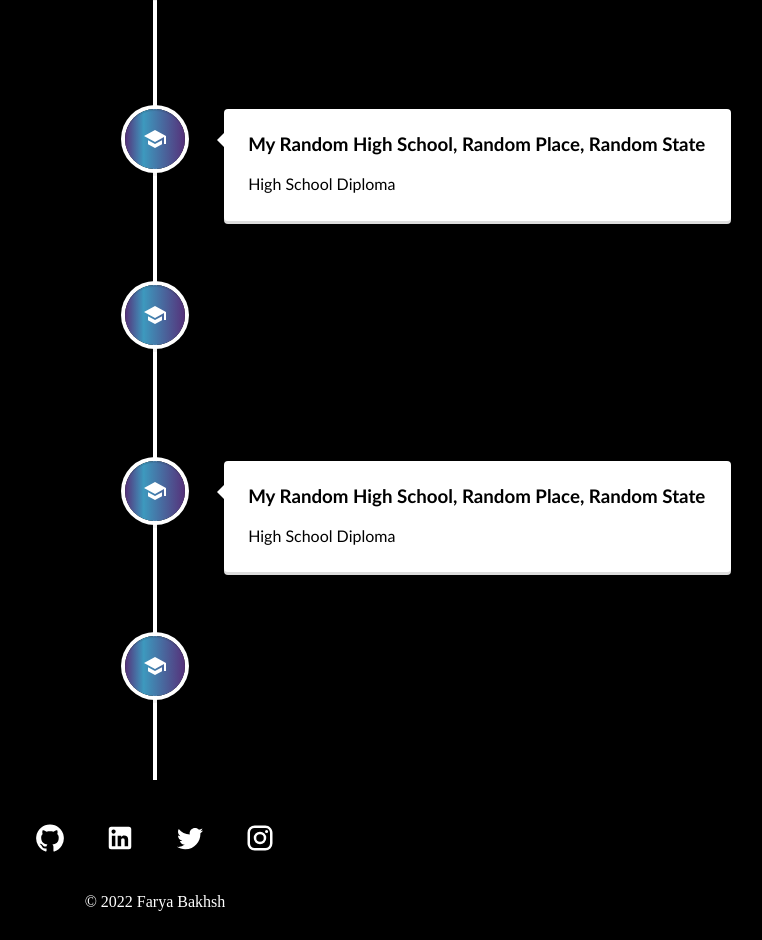
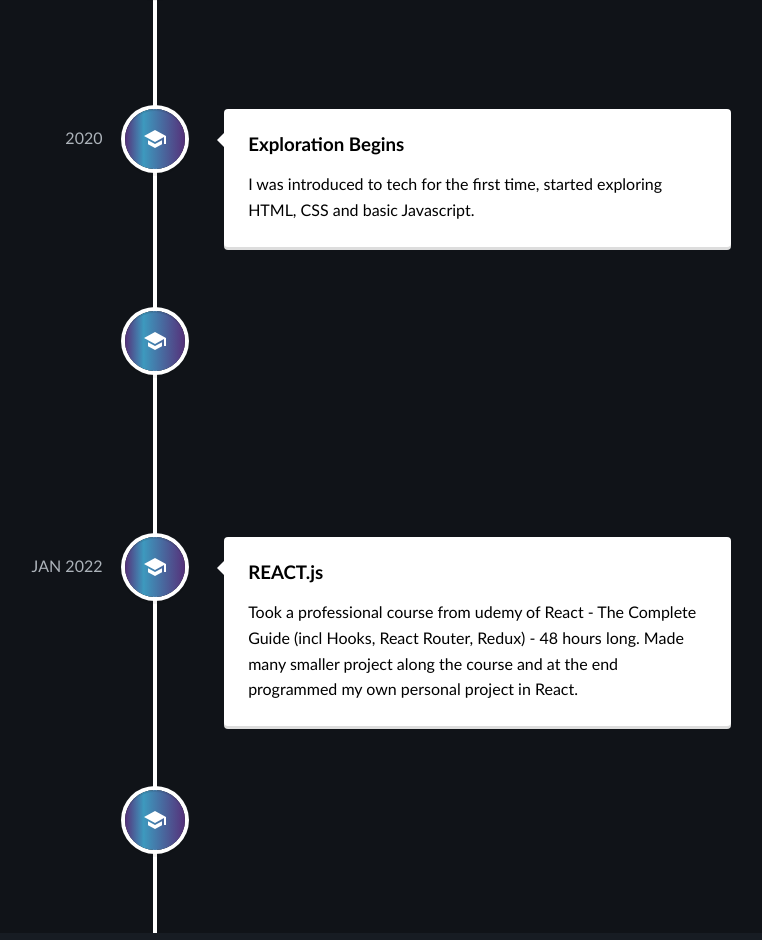
Before and after one commit to faryabakhsh/portfolio, a React (Create React App) app: page /education in a window 1280 px wide. Shown: the part 247-1187 px from the top of the page, without its empty margins (485-1247 px from the left). Built offline with nearby package versions, Linux system fonts and the light colour scheme.

Commit message:
education

```diff
--- a/src/App.js
+++ b/src/App.js
@@ -5,6 +5,7 @@ import Education from './pages/Education';
 import Projects from './pages/Projects';
 import Home from './pages/Home';
 import Footer from './components/Footer/Footer';
+
 
 function App() {
   return (
--- a/src/components/Footer/Footer.css
+++ b/src/components/Footer/Footer.css
@@ -1,7 +1,7 @@
 .footer {
     width: 100%;
-    height: 150px;
-    background: #000000;
+    height: 80px;
+    background: #171c23;
     display: flex;
     justify-content: center;
      align-items: center;
@@ -12,7 +12,7 @@
 
   .socialMedia svg {
     color: white;
-    margin: 20px;
+    margin: 5px;
     font-size: 30px;
     cursor: pointer;
 
--- a/src/components/Navbar.css
+++ b/src/components/Navbar.css
@@ -1,7 +1,7 @@
 .navbar {
     width: 100%;
     height: 80px;
-    background: black;
+    background: #171c23;
     font-family: calibri;
     font-size: 20px;
     justify-content: space-between;
--- a/src/pages/Education.css
+++ b/src/pages/Education.css
@@ -1,9 +1,13 @@
 .education {
-    background-color: black;
+    background-color: #101318;
     /* background-image: linear-gradient(to right, #434343 0%, black 100%); */
     font-family: "calibri";
 }
+
 .education h2 {
     color: #3d99be;
     text-align: center;
 }
+.date {
+    color:aliceblue
+}
--- a/src/pages/Education.js
+++ b/src/pages/Education.js
@@ -8,65 +8,70 @@ function Education() {
   return (
     <div className='education'>
       <h2>My Education History</h2>
-      <VerticalTimeline>
+      <VerticalTimeline >
         <VerticalTimelineElement
         className="vertical-timeline-element--education"
-        date="2010 - 2014"
+        dateClassName='date'
+        date="2019 - 2023"
         iconStyle={{ backgroundImage: "linear-gradient(to right, #56317a 0%, #3d99be 31%, #56317a 100%)", color: "#fff" }}
         icon={<SchoolIcon />}
         >
             <h3 className="vertical-timeline-element-title">
-            My Random High School, Random Place, Random State
+            National University of Science and Technology - NUST
           </h3>
-          <p> High School Diploma</p>
+          <p> BS in Governance and Public Policy</p>
         </VerticalTimelineElement>
 
         <VerticalTimelineElement
         className="vertical-timeline-element--education"
-        date="2010 - 2014"
+        dateClassName='date'
+        date="2020"
         iconStyle={{ backgroundImage: "linear-gradient(to right, #56317a 0%, #3d99be 31%, #56317a 100%)", color: "#fff" }}
         icon={<SchoolIcon />}
         >
             <h3 className="vertical-timeline-element-title">
-            My Random High School, Random Place, Random State
+            Exploration Begins
           </h3>
-          <p> High School Diploma</p>
+          <p> I was introduced to tech for the first time, started exploring HTML, CSS and basic Javascript.</p>
         </VerticalTimelineElement>
 
         <VerticalTimelineElement
         className="vertical-timeline-element--education"
-        date="2010 - 2014"
+        dateClassName='date'
+        date="2020-2021"
         iconStyle={{ backgroundImage: "linear-gradient(to right, #56317a 0%, #3d99be 31%, #56317a 100%)", color: "#fff" }}
         icon={<SchoolIcon />}
         >
             <h3 className="vertical-timeline-element-title">
-            My Random High School, Random Place, Random State
+            Wild - Career Changing Decision
           </h3>
-          <p> High School Diploma</p>
+          <p> enrolled myself into a minor course of web engineering at university, at the same time teaching myself the fundamentals of front-end technologies through online courses of udemy</p>
         </VerticalTimelineElement>
 
         <VerticalTimelineElement
         className="vertical-timeline-element--education"
-        date="2010 - 2014"
+        dateClassName='date'
+        date="JAN 2022"
         iconStyle={{ backgroundImage: "linear-gradient(to right, #56317a 0%, #3d99be 31%, #56317a 100%)", color: "#fff" }}
         icon={<SchoolIcon />}
         >
             <h3 className="vertical-timeline-element-title">
-            My Random High School, Random Place, Random State
+            REACT.js
           </h3>
-          <p> High School Diploma</p>
+          <p> Took a professional course from udemy of React - The Complete Guide (incl Hooks, React Router, Redux) - 48 hours long. Made many smaller project along the course and at the end programmed my own personal project in React. </p>
         </VerticalTimelineElement>
 
         <VerticalTimelineElement
         className="vertical-timeline-element--education"
-        date="2010 - 2014"
+        dateClassName='date'
+        date="AUG 2022"
         iconStyle={{ backgroundImage: "linear-gradient(to right, #56317a 0%, #3d99be 31%, #56317a 100%)", color: "#fff" }}
         icon={<SchoolIcon />}
         >
             <h3 className="vertical-timeline-element-title">
-            My Random High School, Random Place, Random State
+            Employment at AlfaBolt
           </h3>
-          <p> High School Diploma</p>
+          <p> landed my first part time tech job at Alfabolt. </p>
         </VerticalTimelineElement>
       </VerticalTimeline>
     </div>
```
